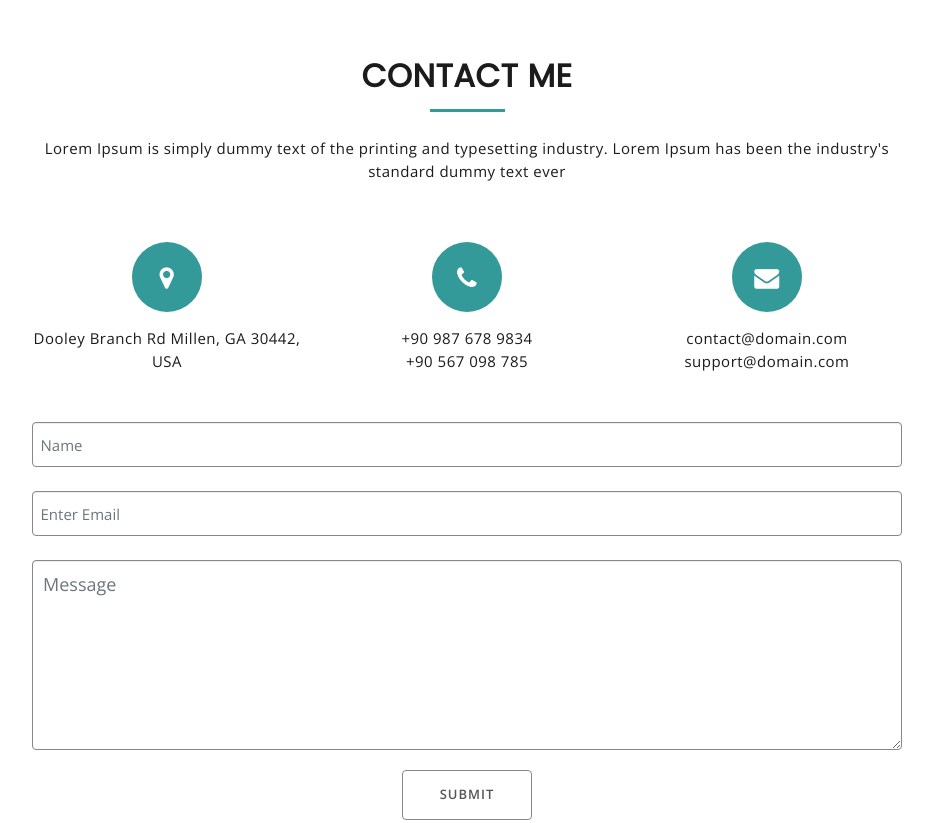
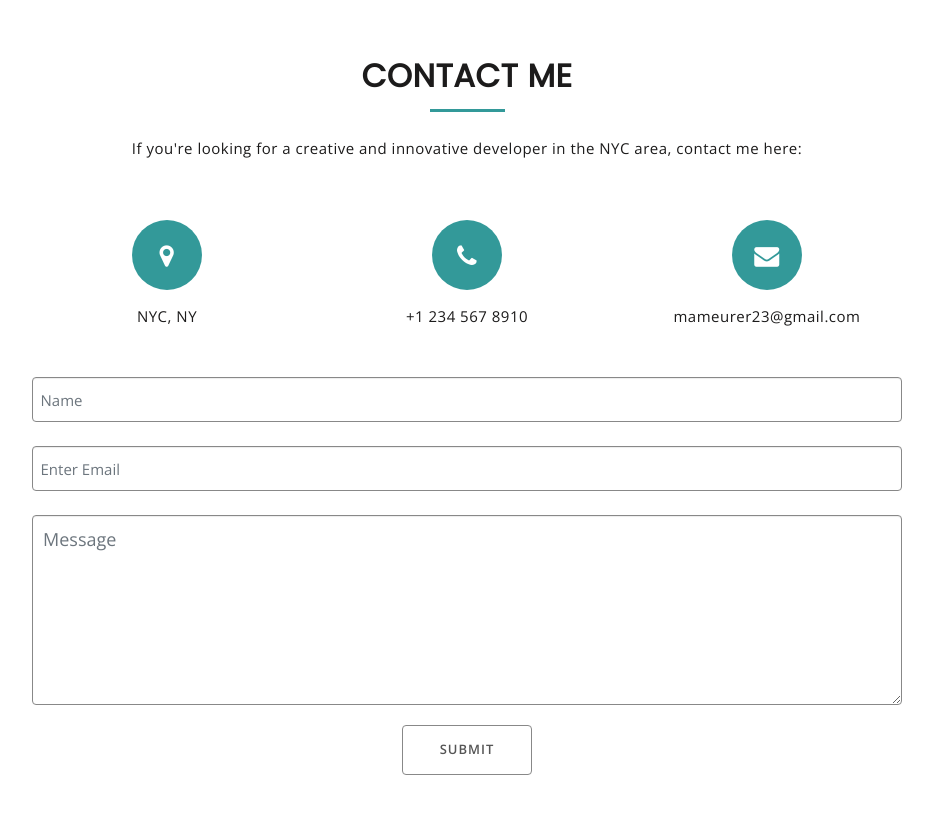
Before and after one commit to mmeurer00/html-portfolio-project-ztm, a plain HTML site: page index.html in a window 1280 px wide. Shown: the part 5320-6143 px from the top of the page, without its empty margins (173-1106 px from the left). Drawn offline with nearby package versions, Linux system fonts and the light colour scheme.

Commit message:
add contact me section

```diff
--- a/index.html
+++ b/index.html
@@ -444,10 +444,10 @@
 				</div>
 			</div>
 		</section>
-		<!-- End Testimonials -->
+<!------------------- END TESTIMONIALS ------------------------>
 
 
-		<!-- Start Contact -->
+<!------------------- START CONTACT ME ------------------------>
 		<section id="mu-contact">
 			<div class="container">
 				<div class="row">
@@ -457,7 +457,7 @@
 							<div class="mu-contact-header">
 								<h2 class="mu-heading-title">CONTACT ME</h2>
 								<span class="mu-header-dot"></span>
-								<p>Lorem Ipsum is simply dummy text of the printing and typesetting industry. Lorem Ipsum has been the industry's standard dummy text ever</p>
+								<p>If you're looking for a creative and innovative developer in the NYC area, contact me here:</p>
 							</div>
 
 							<!-- Start Contact Content -->
@@ -471,21 +471,19 @@
 												<div class="col-sm-4">
 													<div class="mu-contact-top-single">
 														<div class="mu-icon"><i class="fa fa-map-marker"></i></div>
-														<p>Dooley Branch Rd Millen, GA 30442, USA</p>
+														<p>NYC, NY</p>
 													</div>
 												</div>
 												<div class="col-sm-4">
 													<div class="mu-contact-top-single">
 														<div class="mu-icon"><i class="fa fa-phone"></i></div>
-														<p>+90 987 678 9834</p>
-														<p>+90 567 098 785</p>
+														<p>+1 234 567 8910</p>
 													</div>
 												</div>
 												<div class="col-sm-4">
 													<div class="mu-contact-top-single">
 														<div class="mu-icon"><i class="fa fa-envelope"></i></div>
-														<p>contact@domain.com</p>
-														<p>support@domain.com</p>
+														<p>mameurer23@gmail.com</p>
 													</div>
 												</div>
 
@@ -520,7 +518,7 @@
 				</div>
 			</div>
 		</section>
-		<!-- End Contact -->
+<!------------------- END CONTACT ME ------------------------>
 
 	</main>
 
```
